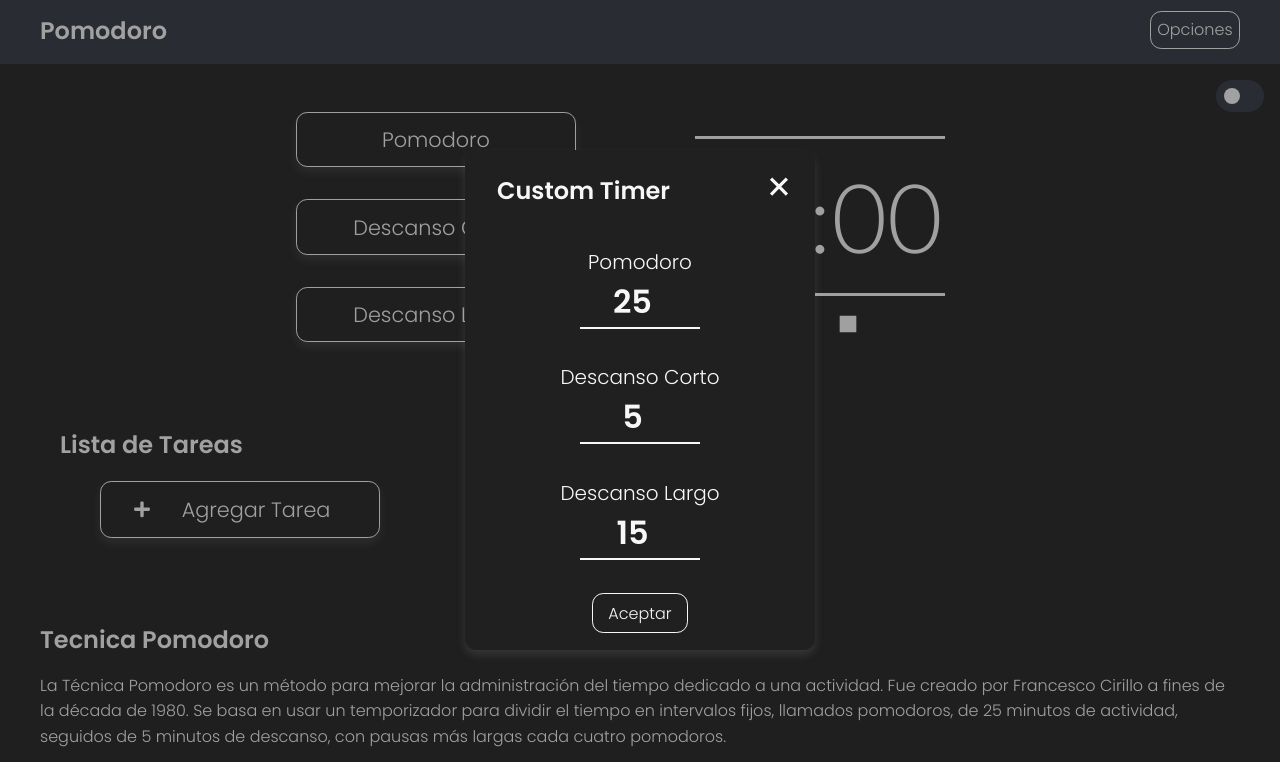
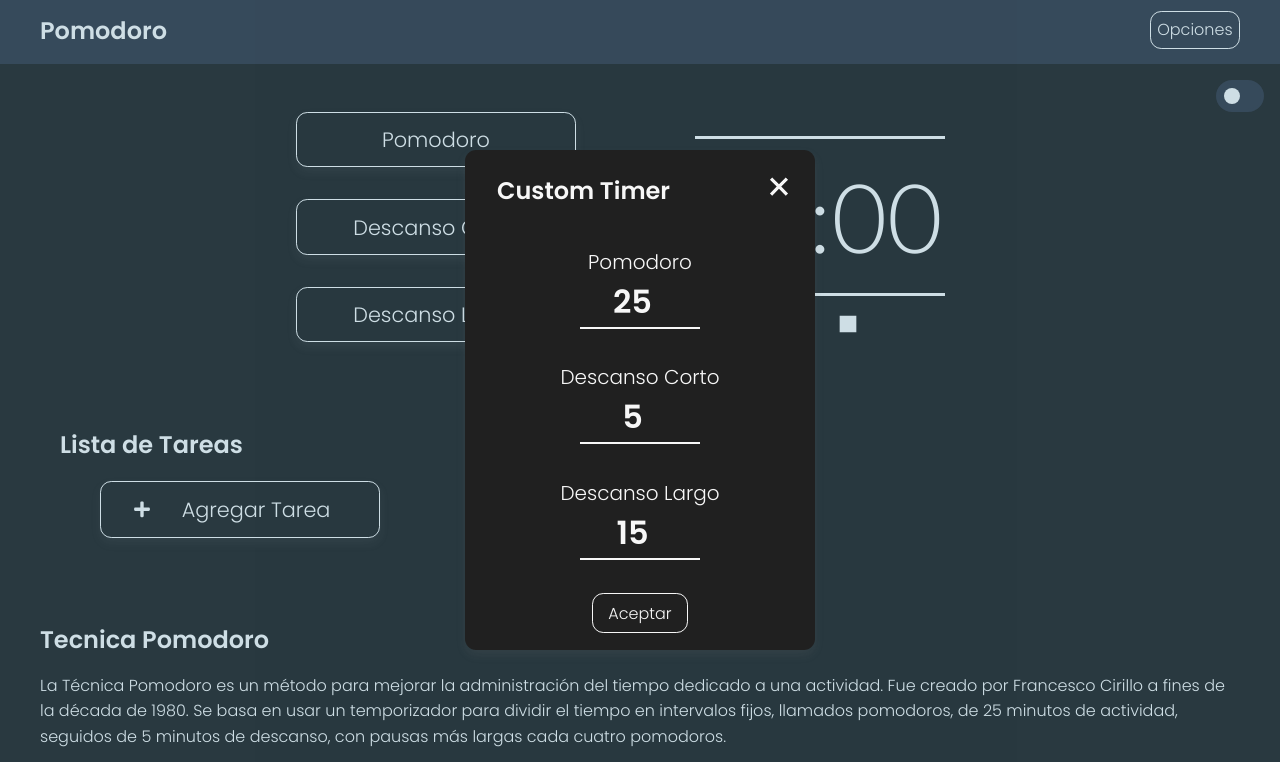
Before and after one commit to Franco-Navarro/Pomodoro-Timer, a plain HTML site: page index.html in a window 1280 px wide. Both pictures are taken after a click on the link "Opciones". Shown: the top 762 px of the page. Drawn offline with Linux system fonts and the light colour scheme.

Commit message:
first commit

```diff
--- a/script.js
+++ b/script.js
@@ -111,7 +111,6 @@
 
 })(document);
 
-
 /*** ADD TASK *** */
 ((d) => {
   const $addTask = d.querySelector("#acept-task"),
--- a/style.css
+++ b/style.css
@@ -5,7 +5,7 @@
   --second-alpha-color: rgba(148, 223, 255, 0.301);
   --background-color: #f7f7f7;
   --background-color-black: #202020;
-  --background-alpha-color: rgba(32, 32, 32, 0.4);
+  --background-alpha-color: rgba(32, 32, 32, 0.6);
   --text-color-white: #f7f7f7;
   --text-color-black: #202020;
   --font-poppins: "Poppins", sans-serif;
@@ -37,7 +37,7 @@ body {
 
 a {
   color: var(--text-color);
-  transition: all 0.5s ease-out;
+  transition: all 0.3s ease-out;
   text-decoration: none;
 }
 
@@ -100,7 +100,7 @@ p {
 .modal[id|="custom"]:target {
   opacity: 1;
   pointer-events: auto;
-  transition: all 1s;
+  transition: all 0.2s;
 }
 
 .modal-acept {
@@ -658,7 +658,7 @@ label.toggle-item:before {
 }
 
 body.dark .box-shadow-1 {
-  box-shadow: 0px 5px 10px rgba(200, 200, 200, 0.14);
+  box-shadow: 0px 5px 10px rgba(112, 112, 112, 0.14);
 }
 
 /* BTN */
@@ -673,6 +673,11 @@ body.dark .btn:hover {
 }
 
 /* MODAL ADD TASK */
+
+body.dark .modal {
+  background-color: rgba(71, 140, 170, 0.233);
+}
+
 body.dark .modal-task {
   background-color: var(--background-color-black);
 }
```
